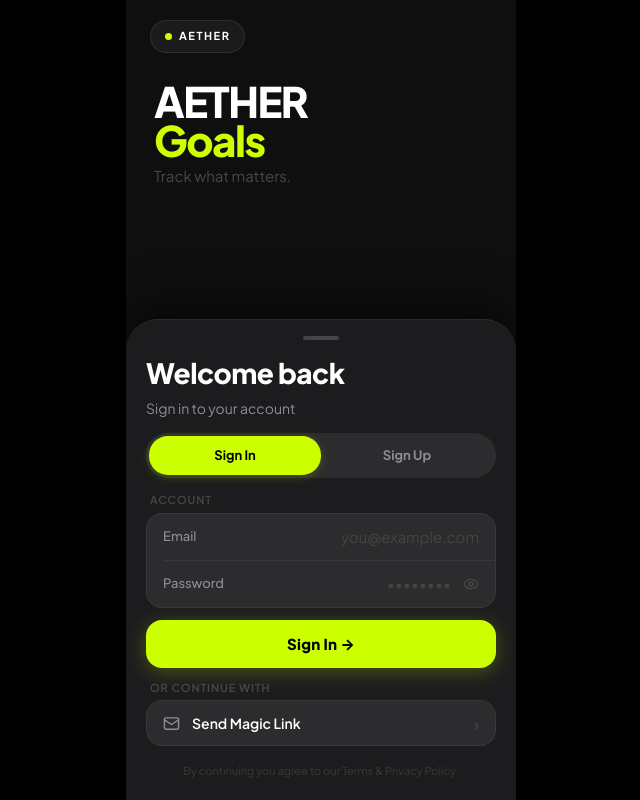
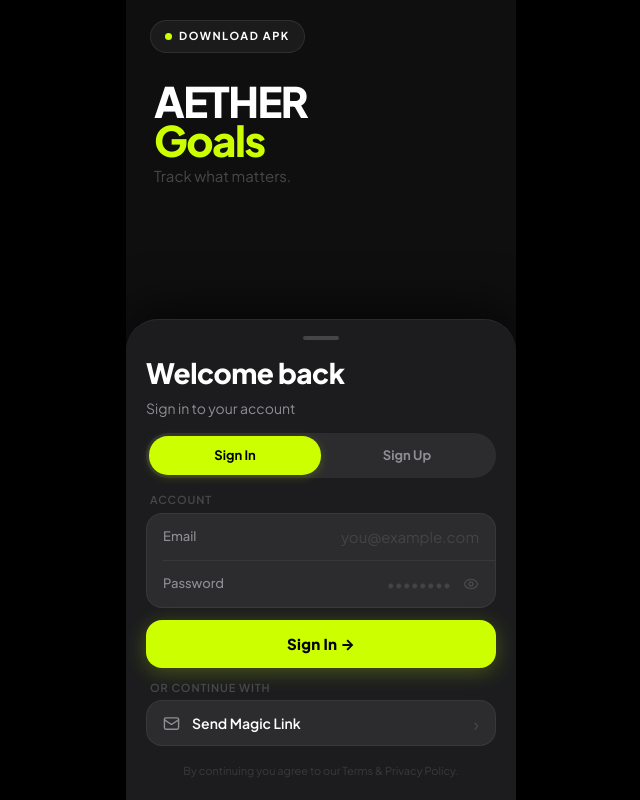
Before and after one commit to Hasinish/Aether-Goals, a Next.js app: page / in a window 1280 px wide. Shown: the whole page, without its empty margins (319-959 px from the left). Built offline with nearby package versions, Linux system fonts and the light colour scheme; no server answers.

Commit message:
Replace Aether install pill with Download APK on AuthScreen and hide if in standalone app version

```diff
--- a/src/features/auth/components/AuthScreen.tsx
+++ b/src/features/auth/components/AuthScreen.tsx
@@ -1,21 +1,12 @@
 "use client";
 
 import React, { useState, useEffect } from "react";
-import { Mail, Eye, EyeOff, AlertCircle, Check } from "lucide-react";
+import { Eye, EyeOff, AlertCircle, Check } from "lucide-react";
 import { getSupabaseClient, isSupabaseConfigured } from "@/lib/supabase";
 import { AuthBackground } from "./AuthBackground";
 import { PwaInstallAction } from "./PwaInstallAction";
 import { AuthConfigRequired } from "./AuthConfigRequired";
 import { MagicLinkAction } from "./MagicLinkAction";
-
-interface BeforeInstallPromptEvent extends Event {
-  readonly platforms: string[];
-  readonly userChoice: Promise<{
-    outcome: "accepted" | "dismissed";
-    platform: string;
-  }>;
-  prompt(): Promise<void>;
-}
 
 export default function AuthScreen() {
   const [mounted, setMounted] = useState(false);
@@ -28,83 +19,22 @@ export default function AuthScreen() {
   const [error, setError] = useState("");
   const [magicLinkSent, setMagicLinkSent] = useState(false);
   const isDbReady = isSupabaseConfigured();
-
-  const [deferredPrompt, setDeferredPrompt] = useState<BeforeInstallPromptEvent | null>(null);
+  const [isStandalone, setIsStandalone] = useState(false);
 
   useEffect(() => {
     setMounted(true);
-
-    // 1. Instantly pull prompt if captured globally by layout.tsx before mount
-    const earlyPrompt = ("deferredPrompt" in window)
-      ? (window as Window & { deferredPrompt?: BeforeInstallPromptEvent | null }).deferredPrompt
-      : null;
-
-    if (earlyPrompt) {
-      setDeferredPrompt(earlyPrompt);
-    }
-
-    // 2. Custom event listener to capture prompts flowing post-mount
-    const handleCustomPromptCaptured = () => {
-      const captured = ("deferredPrompt" in window)
-        ? (window as Window & { deferredPrompt?: BeforeInstallPromptEvent | null }).deferredPrompt
-        : null;
-
-      if (captured) {
-        setDeferredPrompt(captured);
-      }
-    };
-
-    window.addEventListener("pwa-prompt-captured", handleCustomPromptCaptured);
-
-    // 3. Fallback standard browser beforeinstallprompt listener
-    const handleBeforeInstallPrompt = (e: Event) => {
-      e.preventDefault();
-      setDeferredPrompt(e as BeforeInstallPromptEvent);
-    };
-
-    window.addEventListener("beforeinstallprompt", handleBeforeInstallPrompt);
-
-    const handleAppInstalled = () => {
-      setDeferredPrompt(null);
-      setMessage("Aether Goals has been successfully installed as an app!");
-    };
-
-    window.addEventListener("appinstalled", handleAppInstalled);
-
-    return () => {
-      window.removeEventListener("beforeinstallprompt", handleBeforeInstallPrompt);
-      window.removeEventListener("pwa-prompt-captured", handleCustomPromptCaptured);
-      window.removeEventListener("appinstalled", handleAppInstalled);
-    };
+    const checkStandalone = window.matchMedia("(display-mode: standalone)").matches ||
+      ("standalone" in window.navigator && (window.navigator as Navigator & { standalone?: boolean }).standalone === true);
+    setIsStandalone(checkStandalone);
   }, []);
 
-  const handlePwaInstallClick = async () => {
-    if (deferredPrompt) {
-      try {
-        await deferredPrompt.prompt();
-        const choiceResult = await deferredPrompt.userChoice;
-        if (choiceResult.outcome === "accepted") {
-          setMessage("Initiated installation for Aether Goals...");
-        }
-        setDeferredPrompt(null);
-      } catch (err) {
-        console.error("PWA install prompt failed:", err);
-      }
-    } else {
-      const isStandalone = window.matchMedia("(display-mode: standalone)").matches ||
-        ("standalone" in window.navigator && (window.navigator as Navigator & { standalone?: boolean }).standalone === true);
-
-      const isIOS = /iPad|iPhone|iPod/.test(navigator.userAgent) &&
-        !("MSStream" in window);
-
-      if (isStandalone) {
-        setMessage("Aether is already running as a standalone PWA.");
-      } else if (isIOS) {
-        setMessage("To install Aether on iOS: Tap 'Share' in Safari, then select 'Add to Home Screen'.");
-      } else {
-        setMessage("Aether is PWA ready! To install, check your browser's options menu (e.g., three dots -> Install App).");
-      }
-    }
+  const handleApkDownloadClick = () => {
+    const link = document.createElement("a");
+    link.href = "/aether-goals.apk";
+    link.download = "aether-goals.apk";
+    document.body.appendChild(link);
+    link.click();
+    document.body.removeChild(link);
   };
 
   const handleAuthSubmit = async (e: React.FormEvent) => {
@@ -210,8 +140,8 @@ export default function AuthScreen() {
         position: "relative",
       }}>
         {/* Logo pill — top left */}
-        {isDbReady && (
-          <PwaInstallAction onClick={handlePwaInstallClick} />
+        {isDbReady && mounted && !isStandalone && (
+          <PwaInstallAction onClick={handleApkDownloadClick} />
         )}
 
         {/* Main Brand Heading */}
--- a/src/features/auth/components/PwaInstallAction.tsx
+++ b/src/features/auth/components/PwaInstallAction.tsx
@@ -29,7 +29,7 @@ export function PwaInstallAction({ onClick }: PwaInstallActionProps) {
     >
       <div style={{ width: 7, height: 7, borderRadius: "50%", background: "#ccff00" }} />
       <span style={{ fontSize: 11, fontWeight: 700, color: "#fff", letterSpacing: "0.14em" }}>
-        AETHER
+        DOWNLOAD APK
       </span>
     </button>
   );
```
